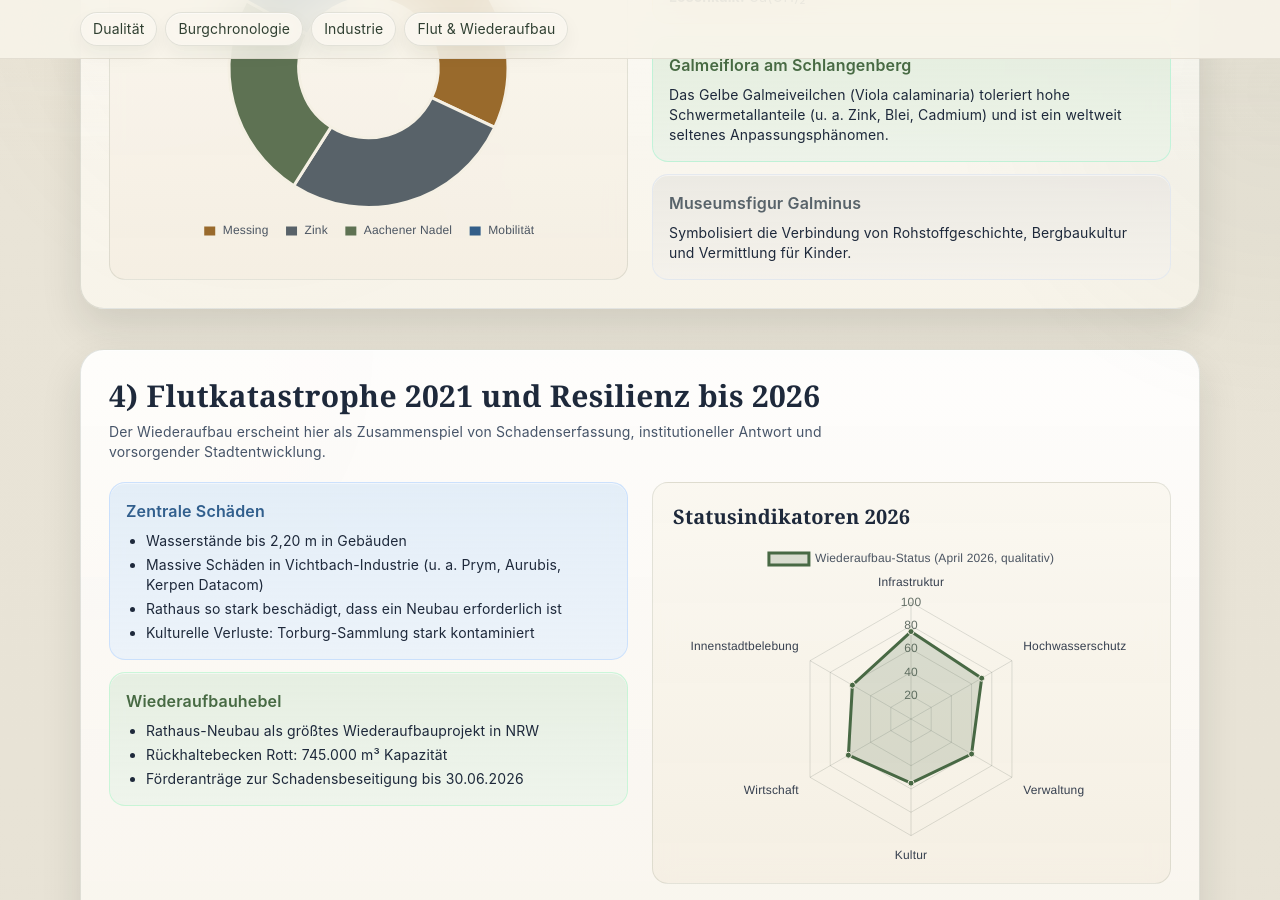
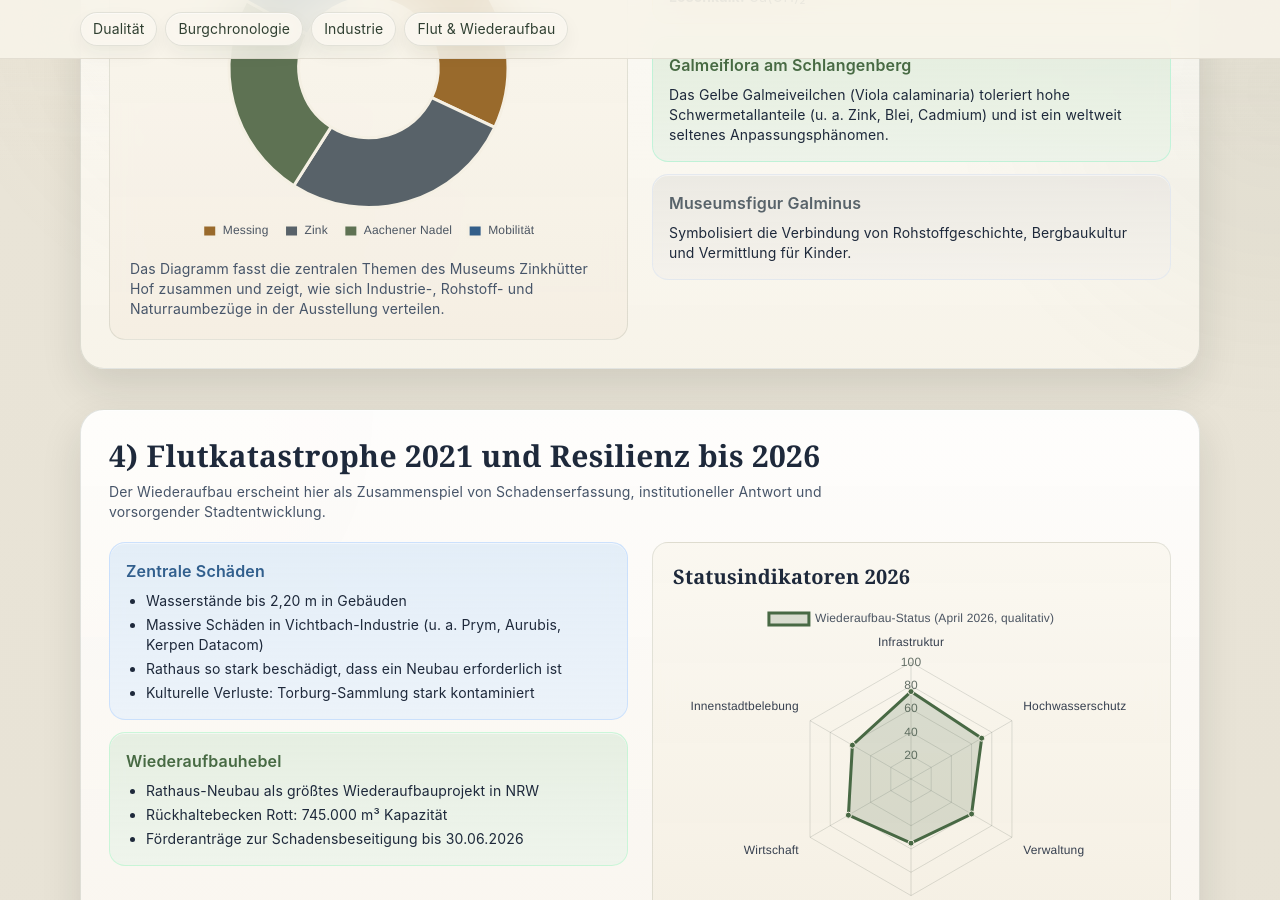
Before and after one commit to cgars/faulmann, a Jekyll site: the page reports/stolberg.html, which Jekyll copies as it is, in a window 1280 px wide and 900 px high, scrolled down 2339 px. Built offline with Jekyll 4.4.1, drawn with Linux system fonts in a browser that asks for light colours; nearby versions of some CDN libraries.

Commit message:
Update reports/stolberg.html
Co-authored-by: Copilot <175728472+Copilot@users.noreply.github.com>

```diff
--- a/reports/stolberg.html
+++ b/reports/stolberg.html
@@ -258,7 +258,14 @@
             <div class="grid lg:grid-cols-2 gap-6">
                 <div class="timeline-shell rounded-2xl border border-[rgba(84,98,83,0.14)] p-4 md:p-5">
                     <h3 class="serif text-xl font-semibold mb-3 text-slate-800">Museum Zinkhütter Hof – Schwerpunktfelder</h3>
-                    <div class="chart-container"><canvas id="industryChart"></canvas></div>
+                    <div class="chart-container" role="group" aria-label="Diagramm zu den Schwerpunktfeldern des Museums Zinkhütter Hof">
+                        <canvas id="industryChart" role="img" aria-label="Diagramm zu den Schwerpunktfeldern des Museums Zinkhütter Hof. Es zeigt die thematischen Schwerpunkte der Ausstellung.">
+                            Diagramm zu den Schwerpunktfeldern des Museums Zinkhütter Hof. Die Visualisierung zeigt die wichtigsten Themenbereiche der Ausstellung.
+                        </canvas>
+                    </div>
+                    <p class="mt-3 text-sm text-slate-600">
+                        Das Diagramm fasst die zentralen Themen des Museums Zinkhütter Hof zusammen und zeigt, wie sich Industrie-, Rohstoff- und Naturraumbezüge in der Ausstellung verteilen.
+                    </p>
                 </div>
 
                 <div class="space-y-3">
```
